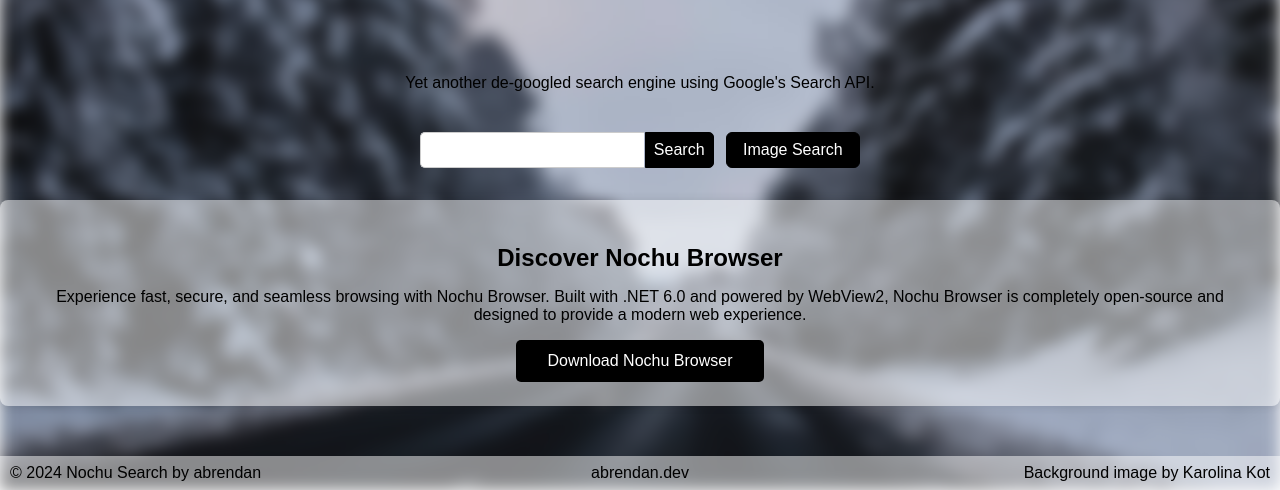
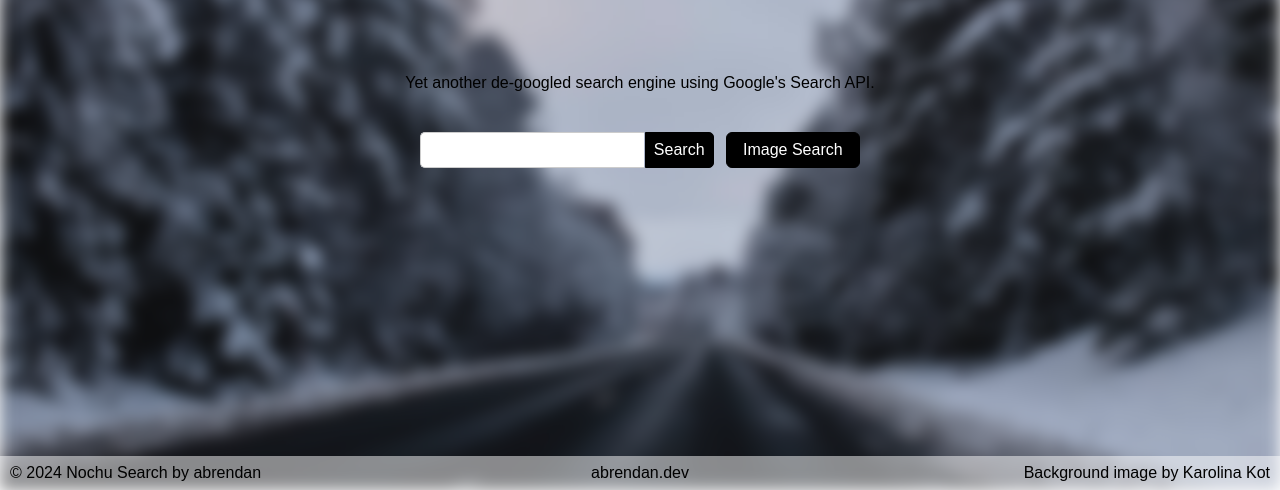
Before and after one commit to abrendan/NochuSearch, a Flask app: page / in a window 1280 px wide. Shown: the part 310-800 px from the top of the page. Run offline with Flask 3, Linux system fonts and the light colour scheme.

Commit message:
Removed Nochu Browser ad

```diff
--- a/templates/index.html
+++ b/templates/index.html
@@ -16,11 +16,6 @@
       <button type="submit" formaction="/search/images" class="search-button image-search-button">Image Search</button>
     </form>
   </div>
-  <div class="browser-ad-container">
-    <h2 class="browser-ad-title">Discover Nochu Browser</h2>
-    <p class="browser-ad-description">Experience fast, secure, and seamless browsing with Nochu Browser. Built with .NET 6.0 and powered by WebView2, Nochu Browser is completely open-source and designed to provide a modern web experience.</p>
-    <a href="https://github.com/abrendan/Nochu" class="browser-download-button">Download Nochu Browser</a>
-  </div>
   <footer class="footer">
     <p class="footer-text-left">&copy; 2024 Nochu Search by abrendan</p>
     <p class="footer-text-middle"><a href="https://www.abrendan.dev" class="footer-link">abrendan.dev</a></p>
```
